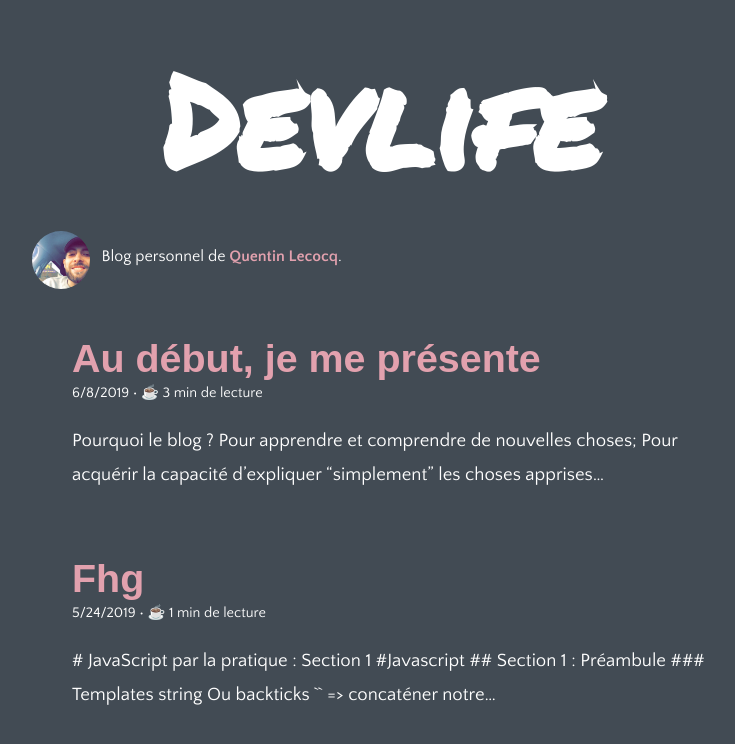
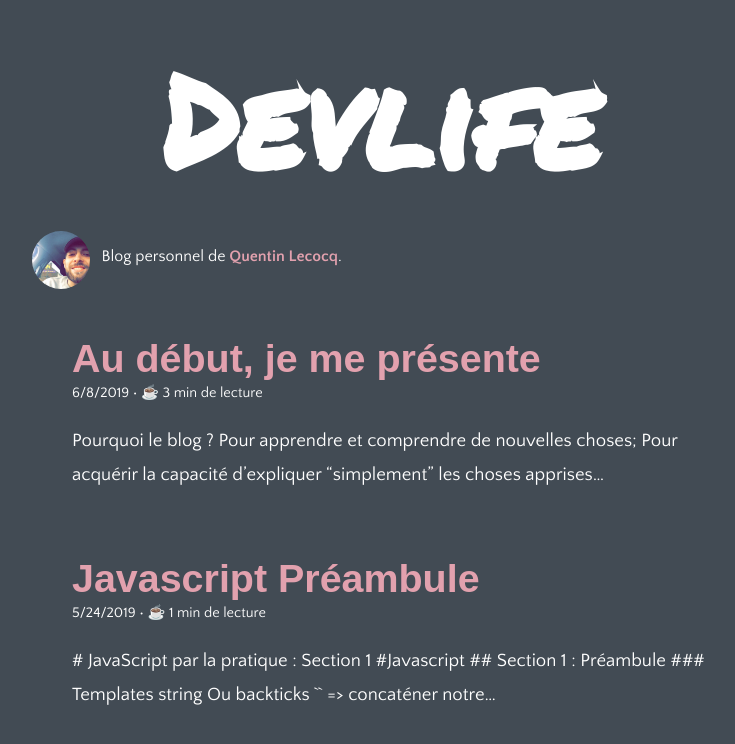
Before and after one commit to Quentin0292/blog-netlify-cms, a Gatsby site: page / in a window 1280 px wide. Shown: the whole page, without its empty margins (260-995 px from the left). Built offline with nearby package versions, Linux system fonts and the light colour scheme; Gatsby itself is replaced by a stand-in of ours; some packages are replaced by stand-ins of ours; a web font is replaced by a local one.

Commit message:
Update Article “fhg”

```diff
--- a/blog/fhg.md
+++ b/blog/fhg.md
@@ -1,7 +1,7 @@
 ---
-slug: Dhg
+slug: JavaScript-préambule
 date: 2019-05-24T10:42:21.217Z
-title: Fhg
+title: Javascript Préambule
 ---
 \# JavaScript par la pratique : Section 1
 
```
